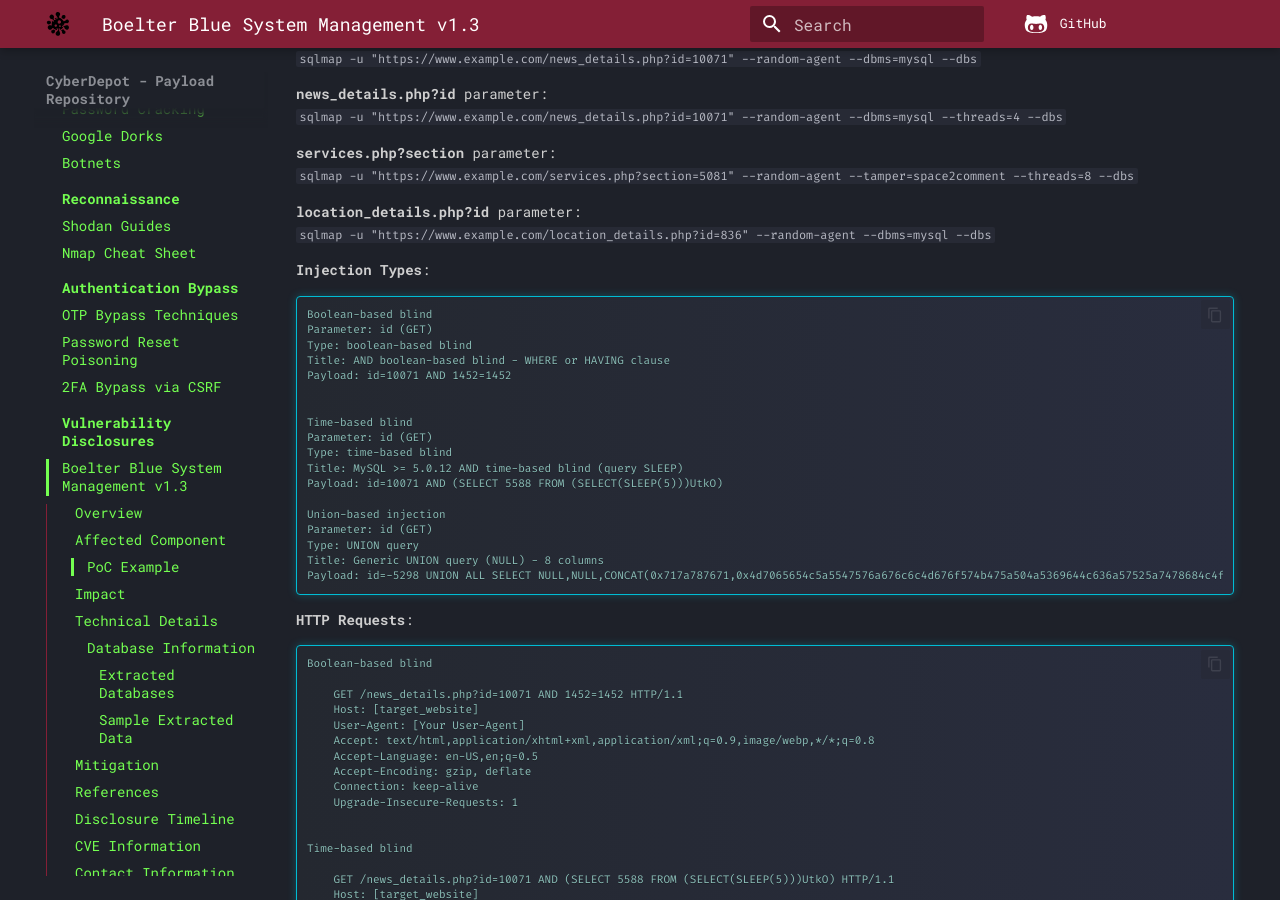
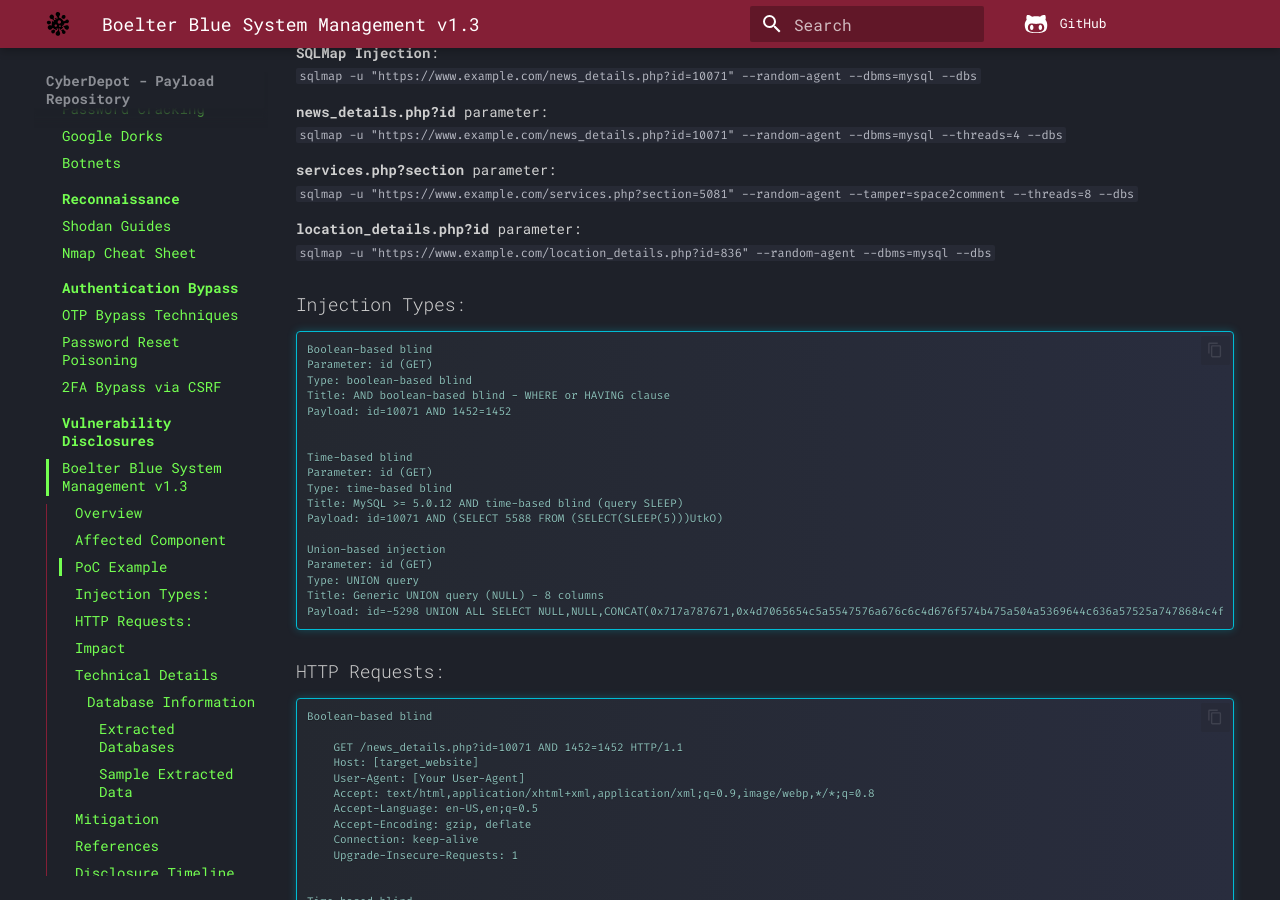
Before and after one commit to InfoSec-DB/CyberDepot, an MkDocs documentation site: the page built from docs/vuln_boelter_blue.md, in a window 1280 px wide and 900 px high, scrolled down 724 px. Built offline with MkDocs 1.6.1 and Material for MkDocs 9.7.7, drawn with Linux system fonts in a browser that asks for light colours; comment, search, counter and statistics services are not loaded.

Commit message:
Vuln format fix8

```diff
--- a/docs/vuln_boelter_blue.md
+++ b/docs/vuln_boelter_blue.md
@@ -23,7 +23,7 @@
 >  - section parameter
 
 
-#### PoC Example
+## PoC Example
 **SQLMap Injection**:
 `sqlmap -u "https://www.example.com/news_details.php?id=10071" --random-agent --dbms=mysql --dbs`
 
@@ -40,7 +40,7 @@
 
 
 
-**Injection Types**:
+## Injection Types:
 
     Boolean-based blind
     Parameter: id (GET)
@@ -63,7 +63,7 @@
 
 
 
-**HTTP Requests**:
+## HTTP Requests:
 
     Boolean-based blind
 
```
